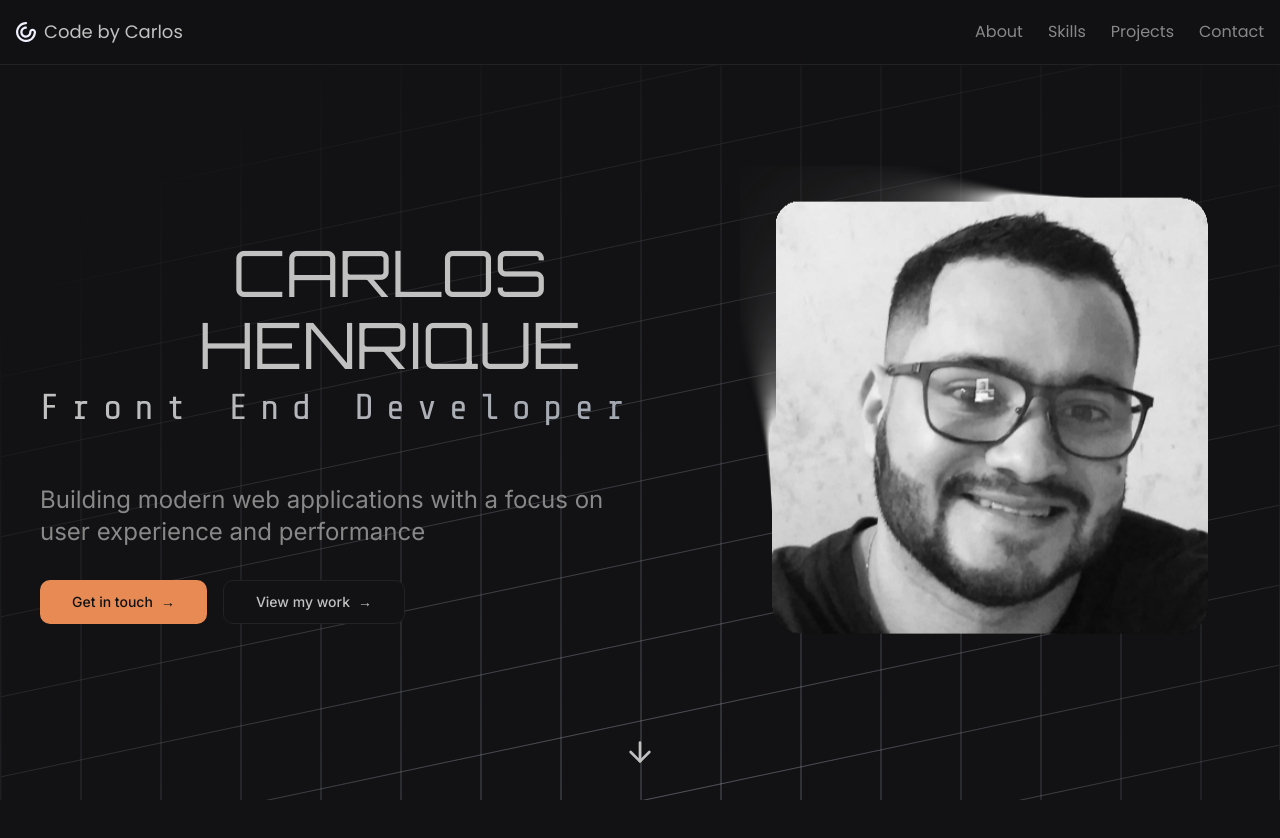
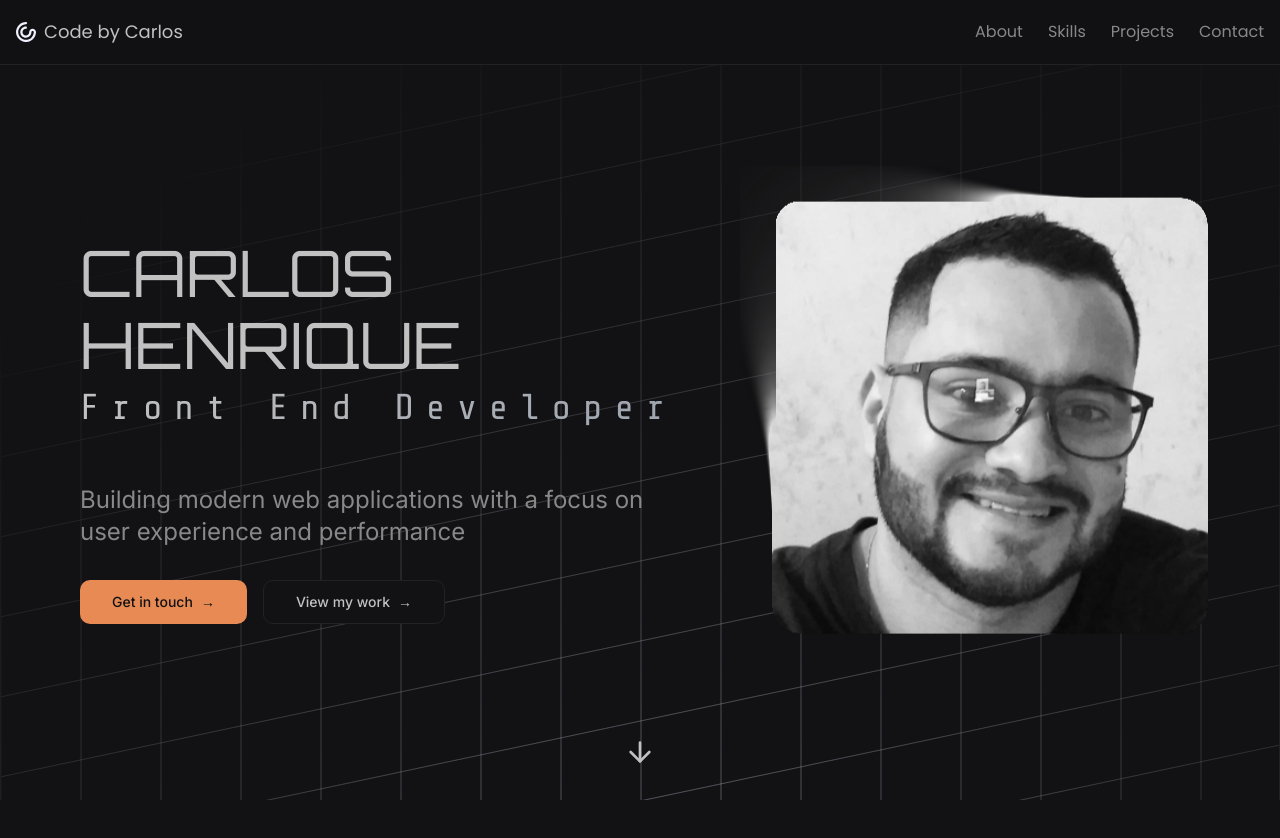
Before and after one commit to lchenrique/codebycarlos, a Next.js app: page / in a window 1280 px wide. Shown: the top 838 px of the page. Built offline with nearby package versions, Linux system fonts and the light colour scheme; a web font is replaced by a local one; what tailwindcss-animated would draw is missing.

Commit message:
fix: remove textAlign property from Shuffle component and adjust padding in Hero section for better alignment

```diff
--- a/src/components/Shuffle.tsx
+++ b/src/components/Shuffle.tsx
@@ -350,7 +350,6 @@ const Shuffle: React.FC<ShuffleProps> = ({
 
   const baseTw = 'inline-block whitespace-normal break-words will-change-transform uppercase text-[2.5rem] md:text-[4rem] leading-none';
   const commonStyle: React.CSSProperties = {
-    textAlign,
     fontFamily: `'Orbitron', sans-serif`,
     ...style
   };
--- a/src/components/sections/hero.tsx
+++ b/src/components/sections/hero.tsx
@@ -156,9 +156,9 @@ export function Hero() {
           "inset-x-0 inset-y-[-10%]  h-[250%] -skew-y-12",
         )}
       />
-      <div className="flex md:items-start justify-center items-center flex-col p-30">
+      <div className="flex md:items-start justify-center items-center flex-col p-10">
         <div ref={nameRef} className="flex gap-1 text-7xl funnel-display opacity-0 translate-y-10">
-          <BlurFade delay={0.55} inView>
+          <BlurFade delay={0.55} inView >
             <Shuffle
               text="Carlos Henrique"
               shuffleDirection="right"
@@ -171,6 +171,7 @@ export function Hero() {
               triggerOnce={true}
               triggerOnHover={true}
               respectReducedMotion={true}
+              className="text-center md:text-left"
             />
 
           </BlurFade>
@@ -207,7 +208,7 @@ export function Hero() {
           </Button>
         </div>
       </div>
-      <div ref={profileRef} className="relative hidden lg:block opacity-0 scale-75">
+      <div ref={profileRef} className="relative hidden lg:block opacity-0 scale-75 ">
         <div className="h-[500px] w-[500px] flex items-center justify-center overflow-hidden relative z-10">
           <ShapeBlur
             className="w-[200px] h-[200px] z-30"
```
